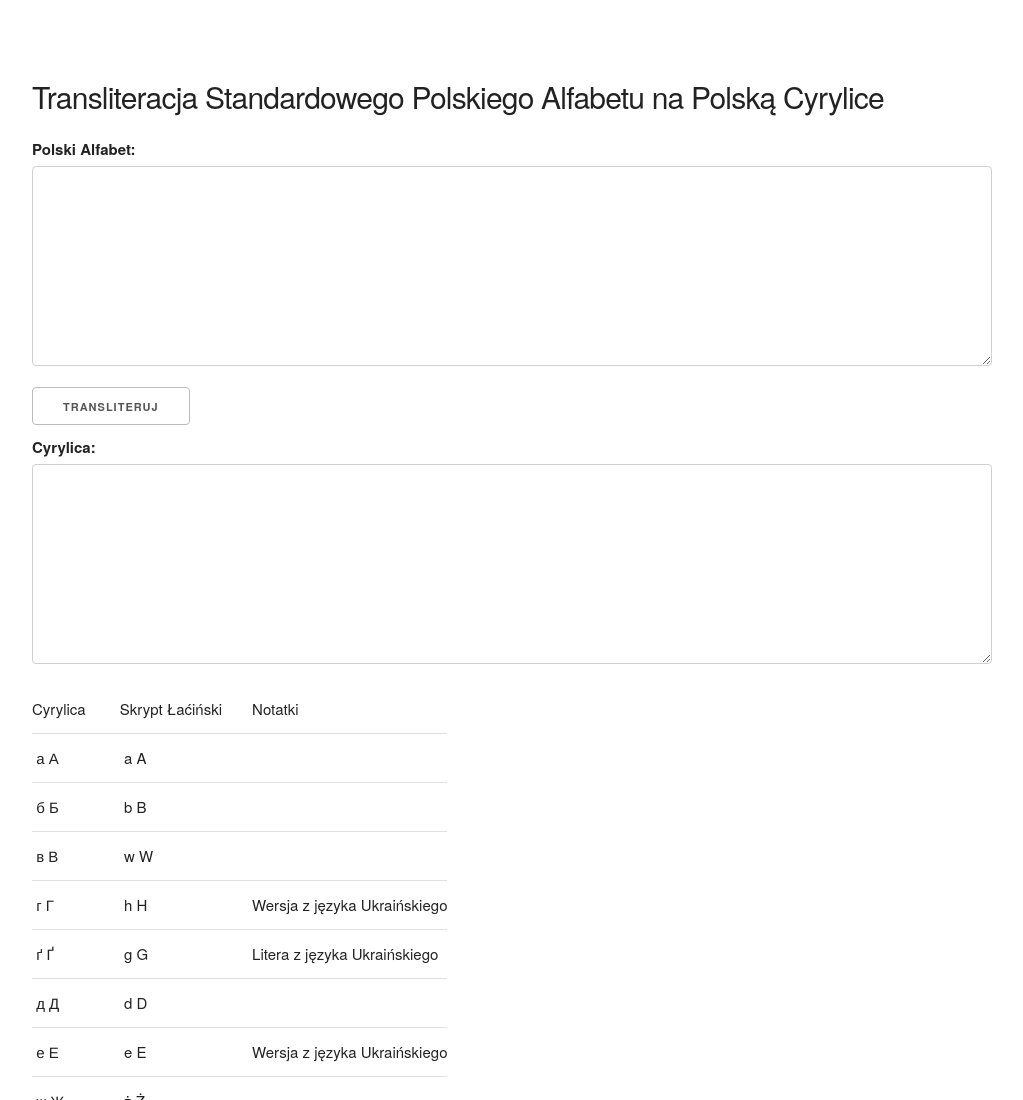
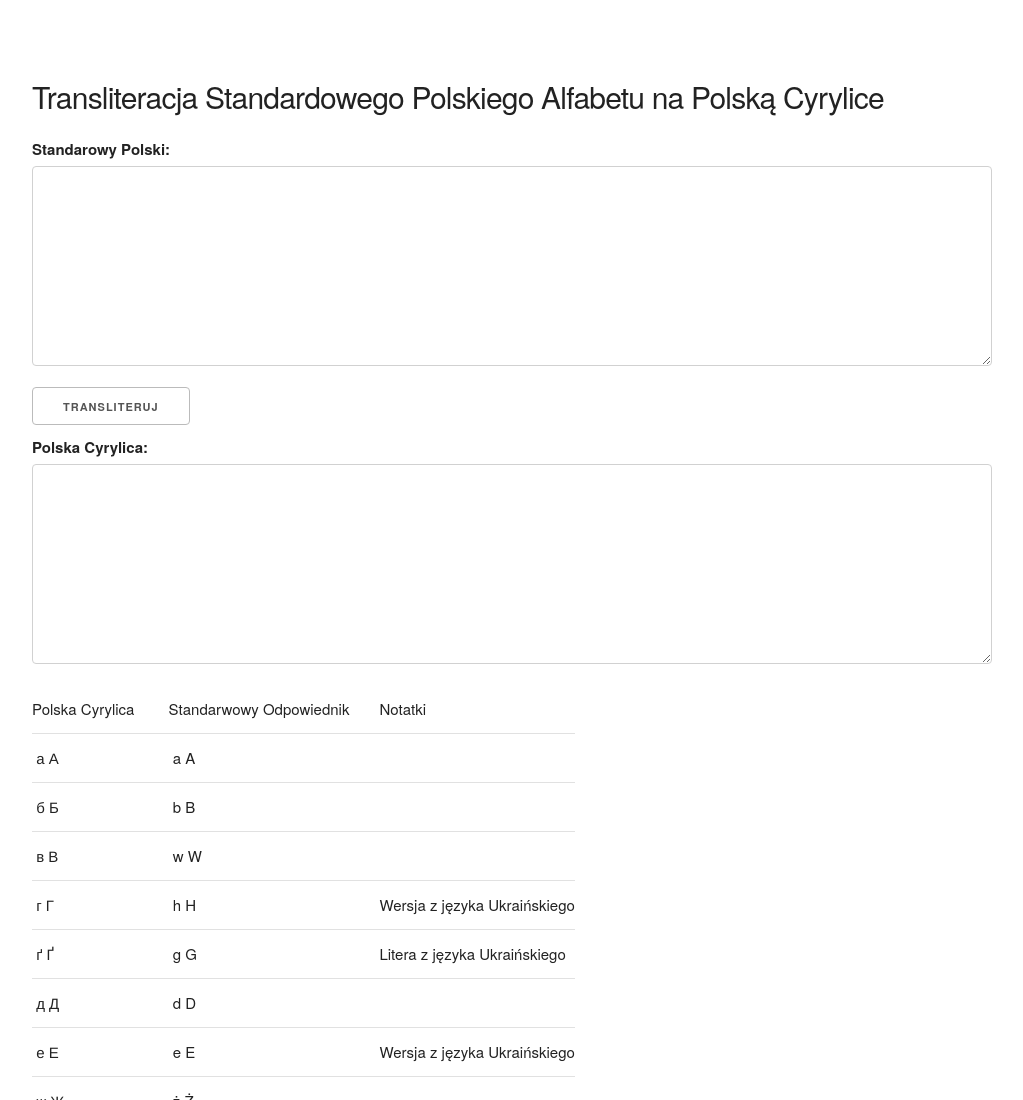
Before and after one commit to jac-banan/jac-banan.github.io, a plain HTML site: page index.html in a window 1280 px wide. Shown: the top 1100 px of the page, without its empty margins (128-1151 px from the left). Drawn offline with Linux system fonts and the light colour scheme.

Commit message:
Add files via upload

```diff
--- a/index.html
+++ b/index.html
@@ -36,7 +36,7 @@
         <h4>Transliteracja Standardowego Polskiego Alfabetu na Polską Cyrylice</h4>
       </div>
     </div>
-    <label for="latin">Polski Alfabet:</label>
+    <label for="latin">Standarowy Polski:</label>
     <div class="row">
       <div class="twelve columns">
         <textarea id="latin" name="Latin" class="textarea"></textarea>
@@ -47,7 +47,7 @@
         <button type="button" onclick="transliterate()">Transliteruj</button>
       </div>
     </div>
-    <label for="cyrylic">Cyrylica:</label>
+    <label for="cyrylic">Polska Cyrylica:</label>
     <div class="row">
       <div class="twelve columns">
         <textarea id="cyrylic" name="Cyrylic" class="textarea" readonly></textarea>
@@ -56,8 +56,8 @@
     <table>
       <tbody>
       <tr style="height: 23px;">
-      <td style="height: 23px;">Cyrylica&nbsp;</td>
-      <td style="height: 23px;">Skrypt Łaćiński</td>
+      <td style="height: 23px;">Polska Cyrylica&nbsp;</td>
+      <td style="height: 23px;">Standarwowy Odpowiednik</td>
       <td style="height: 23px;">Notatki&nbsp;</td>
       </tr>
       <tr style="height: 23px;">
```
